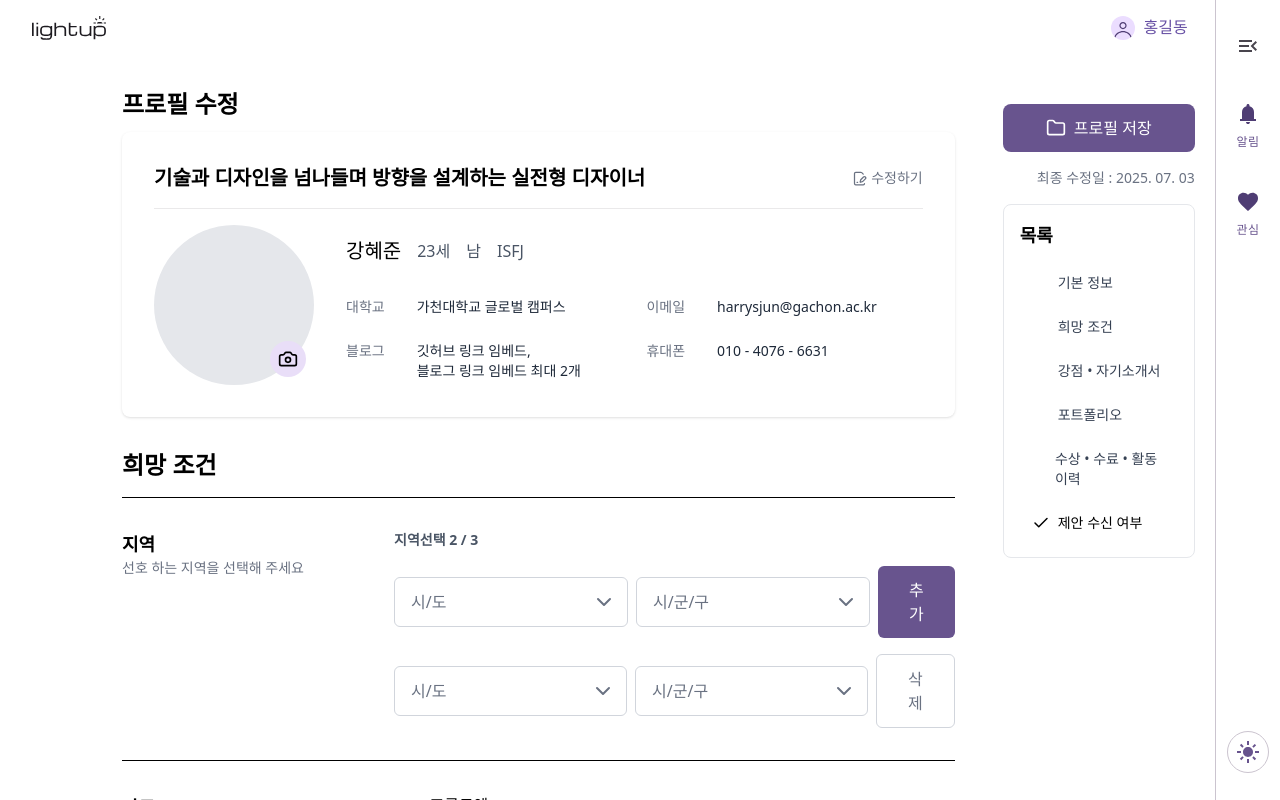
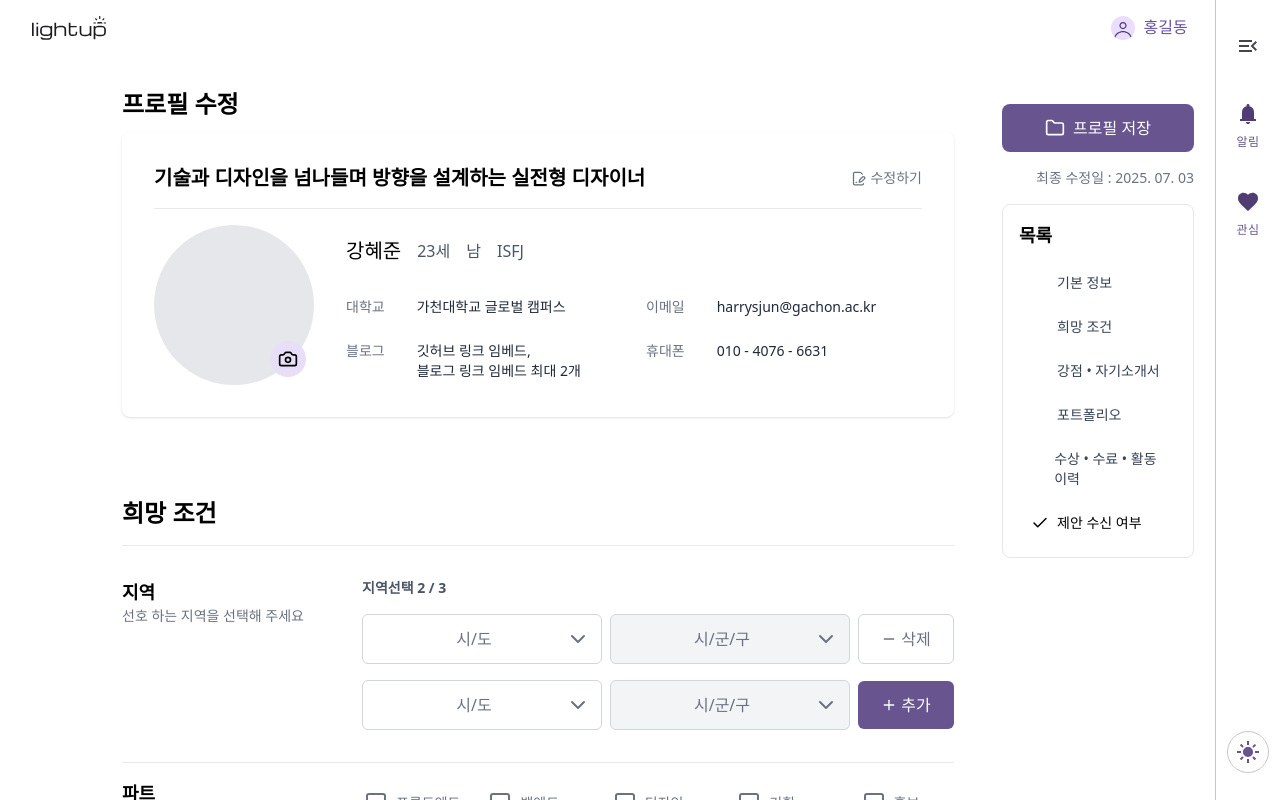
Before and after one commit to 1ronPark/Front-end, a React (Vite) app: page /myprofile/edit in a window 1280 px wide. Both pictures are taken after a click on the button "추가". Shown: the top 800 px of the page. Built offline with nearby package versions, Linux system fonts and the light colour scheme; a web font is replaced by a local one.

Commit message:
design:Desired Ui 완성

```diff
--- a/src/components/mypage/edit/Desired.tsx
+++ b/src/components/mypage/edit/Desired.tsx
@@ -1,9 +1,11 @@
 import { useState } from 'react';
-import { ChevronDown, CheckSquare, Square } from 'lucide-react';
+import { ChevronDown, CheckSquare, Square, Plus, Minus } from 'lucide-react';
+import { locationData } from '../../../data/locationData';
 
 const Desired = () => {
   const [locations, setLocations] = useState([{ city: '', district: '' }]);
   const [parts, setParts] = useState<string[]>([]);
+  const allCities = Object.keys(locationData);
 
   const handleAddLocation = () => {
     if (locations.length < 3) {
@@ -14,6 +16,9 @@ const Desired = () => {
   const handleLocationChange = (index: number, field: 'city' | 'district', value: string) => {
     const newLocations = [...locations];
     newLocations[index][field] = value;
+    if (field === 'city') {
+      newLocations[index].district = ''; // 시/도 변경 시 시/군/구 초기화
+    }
     setLocations(newLocations);
   };
 
@@ -26,11 +31,11 @@ const Desired = () => {
   return (
     <div className="space-y-8">
       <div>
-        <h2 className="text-2xl font-bold">희망 조건</h2>
-        <hr className="my-4" />
+        <h2 className="text-2xl font-semibold">희망 조건</h2>
+        <hr className="my-4 border-[#EAE9EA]" />
       </div>
 
-      <div className="grid grid-cols-[240px_1fr] gap-8">
+      <div className="grid grid-cols-[240px_1fr] ">
         <div>
           <h3 className="text-lg font-semibold">지역</h3>
           <p className="text-sm text-gray-500">선호 하는 지역을 선택해 주세요</p>
@@ -41,61 +46,73 @@ const Desired = () => {
             <div key={index} className="flex items-center gap-2">
               <div className="relative w-60">
                 <select
-                  className="w-full appearance-none rounded-md border border-gray-300 bg-white px-4 py-3 pr-8 text-gray-500"
+                  className="w-full appearance-none text-center rounded-md border border-gray-300 bg-white px-4 py-3 pr-8 text-gray-500"
                   value={location.city}
                   onChange={(e) => handleLocationChange(index, 'city', e.target.value)}
                 >
                   <option value="">시/도</option>
-                  <option value="서울특별시">서울특별시</option>
+                  {allCities.map((city) => (
+                    <option key={city} value={city}>
+                      {city}
+                    </option>
+                  ))}
                 </select>
                 <ChevronDown className="absolute right-3 top-1/2 -translate-y-1/2 text-gray-500" />
               </div>
               <div className="relative w-60">
                 <select
-                  className="w-full appearance-none rounded-md border border-gray-300 bg-white px-4 py-3 pr-8 text-gray-500"
+                  className="w-full appearance-none rounded-md border text-center border-gray-300 bg-white px-4 py-3 pr-8 text-gray-500 disabled:bg-gray-100"
                   value={location.district}
                   onChange={(e) => handleLocationChange(index, 'district', e.target.value)}
+                  disabled={!location.city}
                 >
                   <option value="">시/군/구</option>
-                  <option value="서울 전체">서울 전체</option>
+                  {location.city &&
+                    locationData[location.city]?.map((district) => (
+                      <option key={district} value={district}>
+                        {district}
+                      </option>
+                    ))}
                 </select>
                 <ChevronDown className="absolute right-3 top-1/2 -translate-y-1/2 text-gray-500" />
               </div>
-              {index === 0 && (
+              {index === locations.length - 1 && locations.length < 3 ? (
                 <button
-                  className="rounded-md bg-[#68548E] px-6 py-3 text-white"
+                  className="flex w-24 items-center justify-center gap-1 rounded-md bg-[#68548E] py-3 text-white"
                   onClick={handleAddLocation}
-                  disabled={locations.length >= 3}
                 >
-                  추가
+                  <Plus size={16} />
+                  <span>추가</span>
                 </button>
-              )}
-              {index > 0 && (
-                <button
-                  className="rounded-md border border-gray-300 bg-white px-6 py-3 text-gray-500"
-                  onClick={() => setLocations(locations.filter((_, i) => i !== index))}
-                >
-                  삭제
-                </button>
+              ) : (
+                locations.length > 1 && (
+                  <button
+                    className="flex w-24 items-center justify-center gap-1 rounded-md border border-gray-300 bg-white py-3 text-gray-500"
+                    onClick={() => setLocations(locations.filter((_, i) => i !== index))}
+                  >
+                    <Minus size={16} />
+                    <span>삭제</span>
+                  </button>
+                )
               )}
             </div>
           ))}
         </div>
       </div>
 
-      <hr />
+      <hr className="my-4 border-[#EAE9EA]" />
 
-      <div className="grid grid-cols-[240px_1fr] gap-8">
+      <div className="grid grid-cols-[210px_1fr] gap-8">
         <div>
           <h3 className="text-lg font-semibold">파트</h3>
           <p className="text-sm text-gray-500">맡을 파트를 선택해 주세요</p>
         </div>
-        <div className="grid grid-cols-5 gap-4">
+        <div className="grid grid-cols-5 gap-8 text-sm">
           {[ '프론트엔드', '백엔드', '디자인', '기획', '홍보'].map((part) => (
             <div key={part} className="flex items-center gap-2">
-              <button onClick={() => handlePartChange(part)} className="flex items-center gap-2">
+              <button onClick={() => handlePartChange(part)} className="flex items-center gap-2 text-gray-500">
                 {parts.includes(part) ? <CheckSquare /> : <Square />}
-                <span>{part}</span>
+                <span className="whitespace-nowrap">{part}</span>
               </button>
             </div>
           ))}
--- a/src/pages/FormEdit.tsx
+++ b/src/pages/FormEdit.tsx
@@ -11,7 +11,7 @@ export const FormEdit = () => {
   return (
     <div className="flex justify-center w-full">
       <div className="flex w-full max-w-[1024px] px-6 py-8">
-        <div className="flex-1 space-y-8">
+        <div className="flex-1 space-y-20">
           <Header />
           <Desired />
           <Strength />
```
